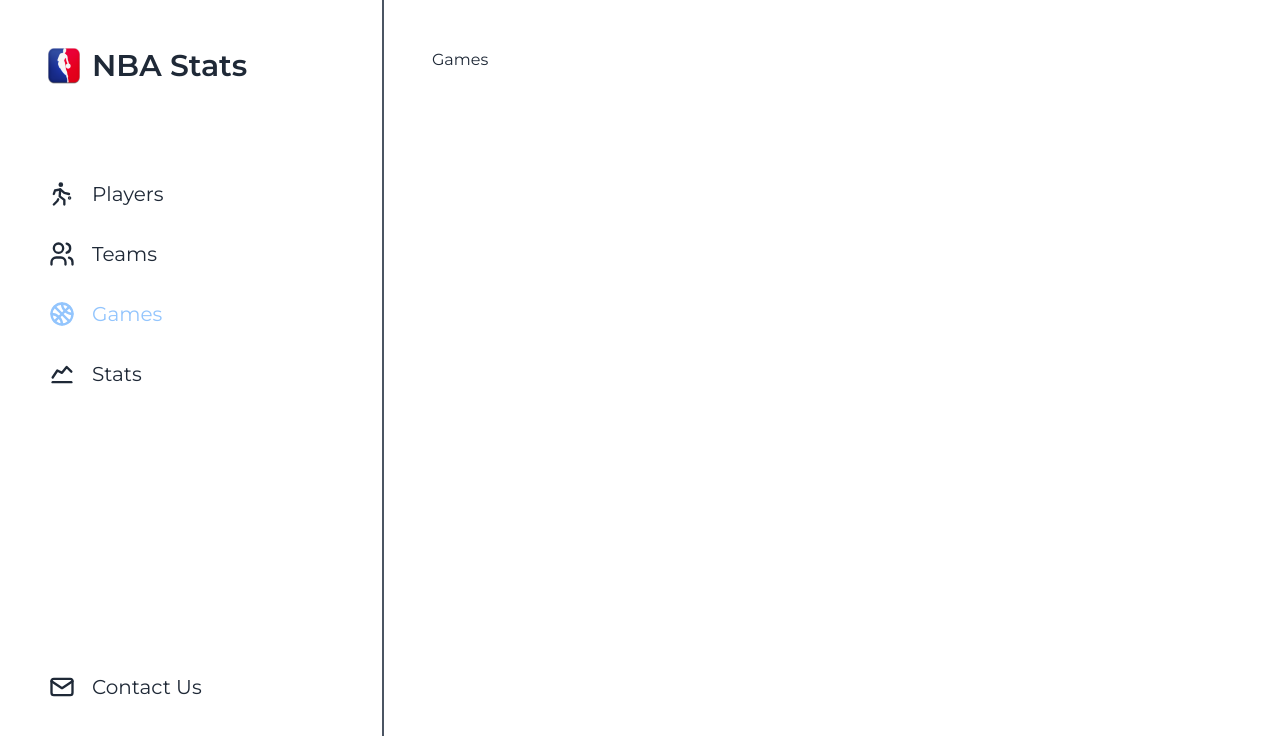
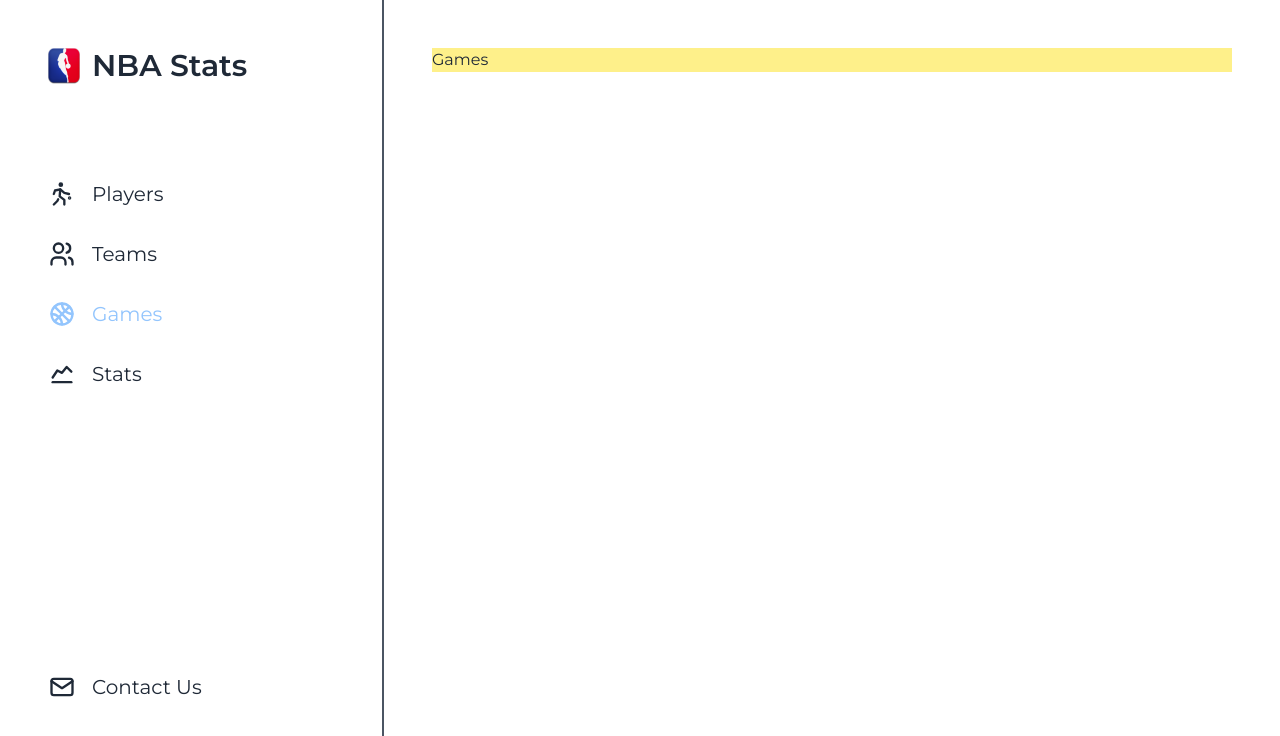
Before and after one commit to piotrchuchla9/nba-stats, a Next.js app: page /games in a window 1280 px wide. Shown: the top 736 px of the page. Built offline with nearby package versions, Linux system fonts and the light colour scheme.

Commit message:
feat: Smooth page transition

```diff
--- /dev/null
+++ b/components/page-transition.tsx
@@ -0,0 +1,38 @@
+import { motion, AnimatePresence } from "framer-motion";
+import { useRouter } from "next/router";
+import { ReactNode } from "react";
+
+interface PageTransitionProps {
+  children: ReactNode;
+}
+
+export default function PageTransition({ children }: PageTransitionProps) {
+  const router = useRouter();
+
+  return (
+    <AnimatePresence mode="wait">
+      <motion.div
+        key={router.pathname}
+        initial="pageInitial"
+        animate="pageAnimate"
+        exit="pageExit"
+        variants={{
+          pageInitial: {
+            opacity: 0,
+          },
+          pageAnimate: {
+            opacity: 1,
+          },
+          pageExit: {
+            opacity: 0,
+          },
+        }}
+        transition={{
+          duration: 0.3,
+        }}
+      >
+        {children}
+      </motion.div>
+    </AnimatePresence>
+  );
+}
--- a/package.json
+++ b/package.json
@@ -18,6 +18,7 @@
     "dotenv": "^16.3.1",
     "eslint": "8.45.0",
     "eslint-config-next": "13.4.10",
+    "framer-motion": "^10.12.21",
     "next": "13.4.10",
     "postcss": "8.4.26",
     "react": "18.2.0",
--- a/pages/_app.tsx
+++ b/pages/_app.tsx
@@ -4,6 +4,7 @@ import Head from "next/head";
 import favico from "../public/icons/favicon.ico";
 import "../styles/globals.css";
 import Navbar from "@/components/navbar";
+import PageTransition from "@/components/page-transition";
 
 const montserrat = Montserrat({ subsets: ["latin"] });
 
@@ -25,7 +26,7 @@ function App({ Component, pageProps }: AppProps) {
               <Navbar />
             </div>
             <div className="flex-1 h-screen p-12 overflow-y-auto">
-              {<Component {...pageProps} />}
+              <PageTransition>{<Component {...pageProps} />}</PageTransition>
             </div>
           </div>
         </main>
--- a/pages/games/index.tsx
+++ b/pages/games/index.tsx
@@ -1,3 +1,3 @@
 export default function Games() {
-  return <p>Games</p>;
+  return <p className="bg-yellow-200">Games</p>;
 }
--- a/pages/index.tsx
+++ b/pages/index.tsx
@@ -1,3 +1,3 @@
 export default function Index() {
-  return <p>Players</p>;
+  return <p className="bg-gray-100">Players</p>;
 }
--- a/pages/stats/index.tsx
+++ b/pages/stats/index.tsx
@@ -1,3 +1,3 @@
 export default function Stats() {
-  return <p>Stats</p>;
+  return <p className="bg-blue-400">Stats</p>;
 }
--- a/pages/teams/index.tsx
+++ b/pages/teams/index.tsx
@@ -1,3 +1,3 @@
 export default function Teams() {
-  return <p>Teams</p>;
+  return <p className="bg-red-200">Teams</p>;
 }
```
Also changed, not shown: 1 other file (tests, documents, lock files or other folders).
